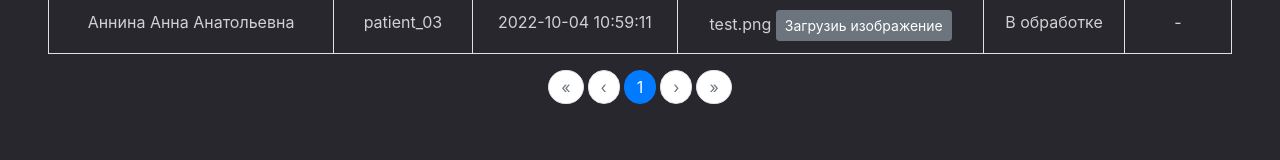
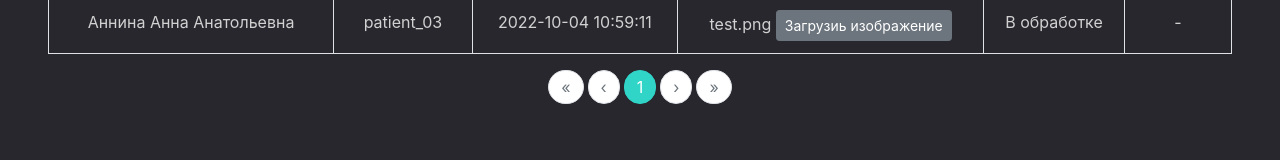
Before and after one commit to NeurolabBelarus/web-arm, a Nuxt app: page / in a window 1280 px wide. Shown: the part 406-566 px from the top of the page. Built offline with nearby package versions, Linux system fonts and the light colour scheme; no server answers.

Commit message:
Update MainBlock.vue

```diff
--- a/components/MainBlock.vue
+++ b/components/MainBlock.vue
@@ -147,4 +147,8 @@
     .table-hover tbody tr:hover{
         color: #30d5c8;
     }
+    .page-item.active .page-link {
+        background-color: #30d5c8;
+        border-color: #30d5c8;
+    }
 </style>
```
